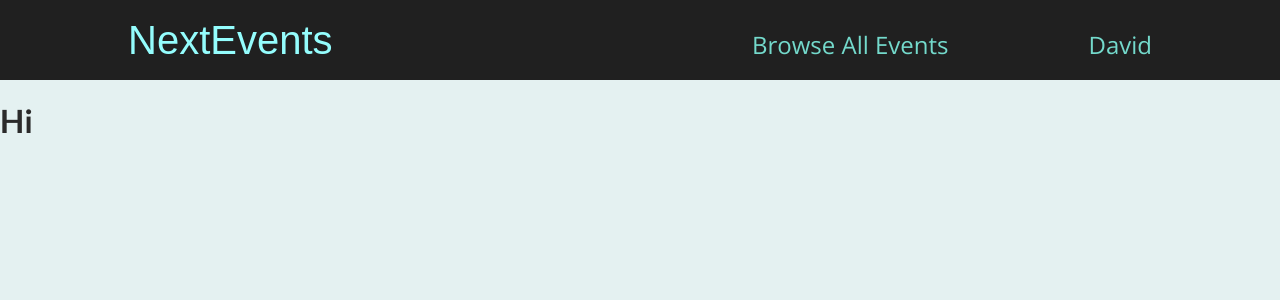
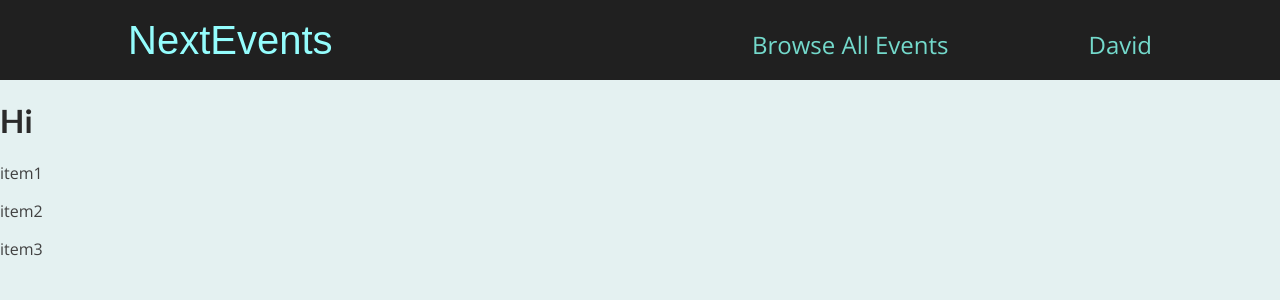
Before and after one commit to DavidMarom/next-exp, a Next.js app: page /david in a window 1280 px wide. Shown: the top 300 px of the page. Built offline with nearby package versions, Linux system fonts and the light colour scheme.

Commit message:
added http service

```diff
--- a/package.json
+++ b/package.json
@@ -8,6 +8,7 @@
     "start": "next start"
   },
   "dependencies": {
+    "axios": "^1.4.0",
     "next": "^13.0.7",
     "react": "^18.2.0",
     "react-dom": "^18.2.0",
--- /dev/null
+++ b/pages/api/api01.js
@@ -0,0 +1,7 @@
+function handler(req, res) {
+  res
+    .status(200)
+    .json({ items: [{ item: "item1" }, { item: "item2" }, { item: "item3" }] });
+}
+
+export default handler;
--- a/pages/david/index.js
+++ b/pages/david/index.js
@@ -1,13 +1,21 @@
-import { Fragment } from 'react';
-import { useRouter } from 'next/router';
+import { Fragment, useEffect, useState } from 'react';
+import http from '../../services/http';
 
 function David() {
-  const router = useRouter();
+
+const [data, setData] = useState([]);
+
+  useEffect(() => {
+    http.get("/api01").then((response) => {
+      setData(response.data.items);
+    });
+  }, []);
 
 
   return (
     <Fragment>
       <h1>Hi</h1>
+      {data && data.map((item, index) => <p key={index}>{item.item}</p>)}
     </Fragment>
   );
 }
--- /dev/null
+++ b/services/http.js
@@ -0,0 +1,10 @@
+import axios from "axios";
+
+const http = axios.create({
+    baseURL: "http://localhost:3000/api",
+    headers: {
+        "Content-type": "application/json"
+    }
+});
+
+export default http;
```
Also changed, not shown: 1 other file (tests, documents, lock files or other folders).
